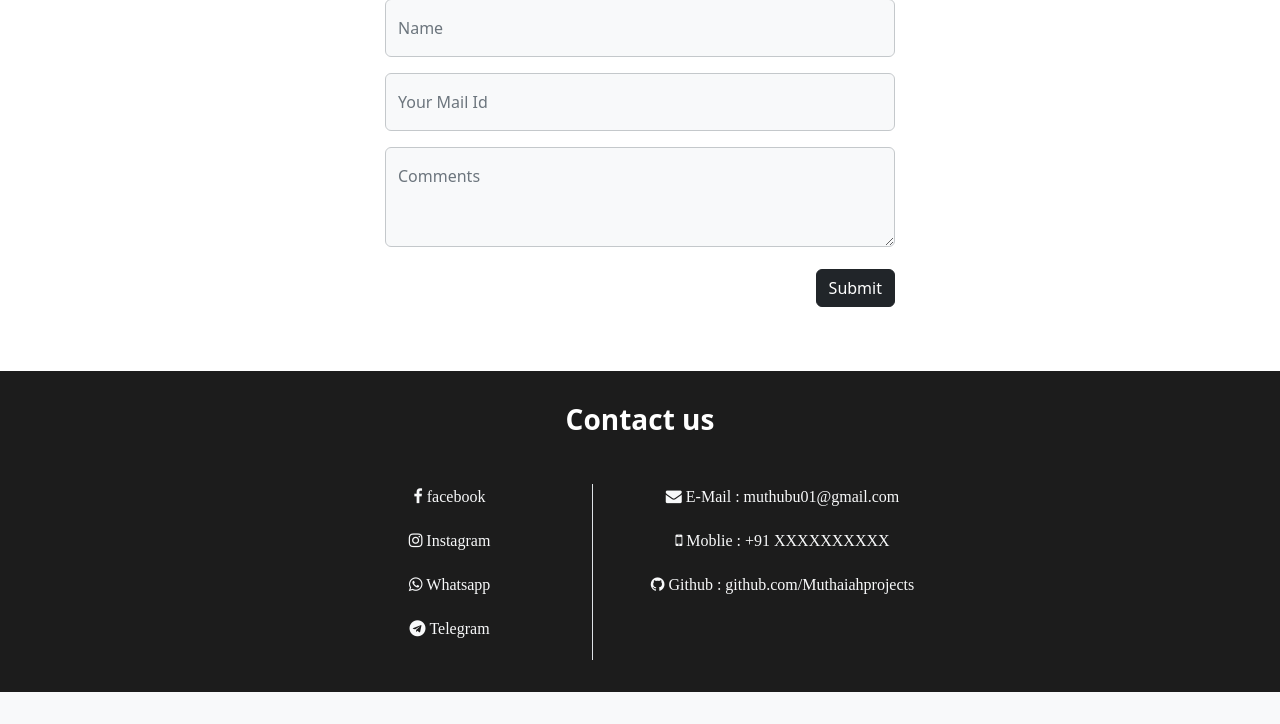
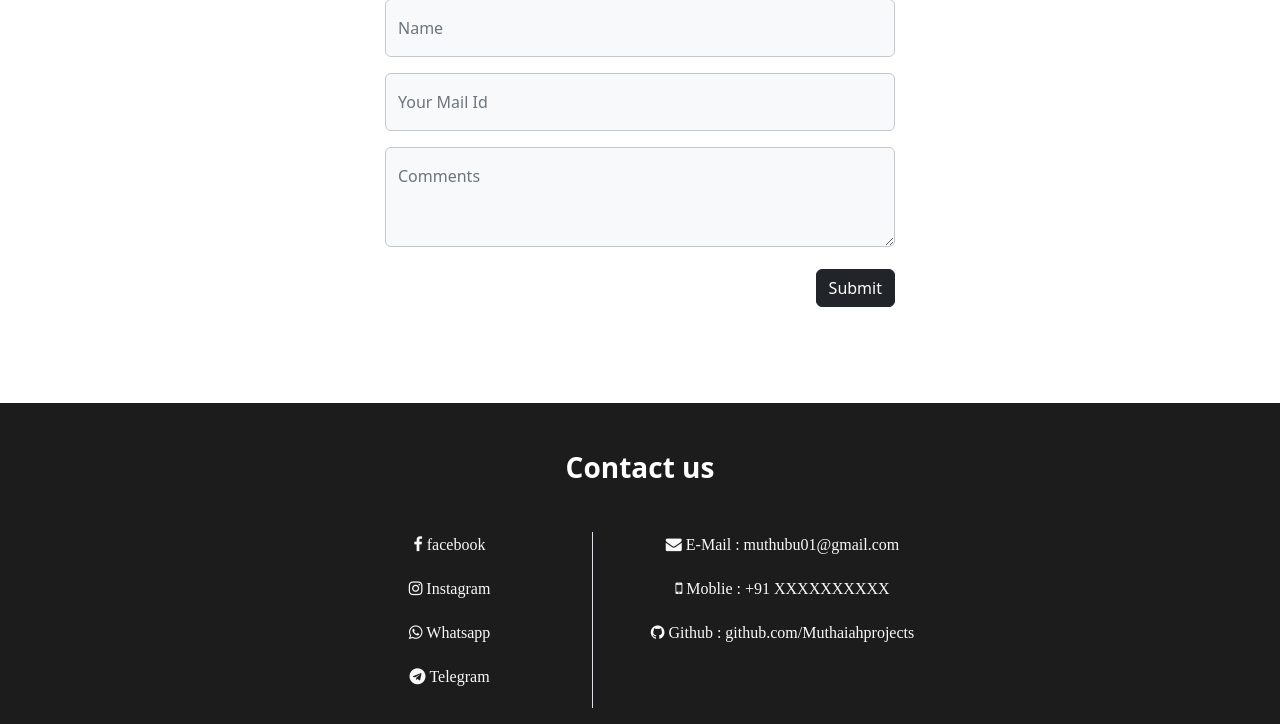
Before and after one commit to muthubu/myprofile, a Django app: template app/templates/myprofile.html in a window 1280 px wide. Shown: the part 5074-5798 px from the top of the page. Before the commit the page ends 5766 px from the top, so only its background shows below. Run offline with Django 3.2, Linux system fonts and the light colour scheme; the template is opened without the code that fills it, so the values that code supplies are empty; some libraries are stand-ins or nearby versions.

Commit message:
footer size change

```diff
--- a/app/templates/myprofile.html
+++ b/app/templates/myprofile.html
@@ -327,33 +327,33 @@
         </div>
     </div>
 </section>
-<footer class="p-3">
+<footer>
     <div class="container text-center">
-        <h3 class="mb-5 mt-3"><b>Contact us</b></h3>
+        <h3 class="mb-5 mt-5 pt-5"><b>Contact us</b></h3>
         <div class="row justify-content-center">
-            <ul class="col-md-3 col-6 border-end">
+            <ul class="col-md-3 col-5 border-end">
                 <li class="non">
-                    <a href="#" class="px-2 pt-1 text-light"><i class="fa fa-facebook"> facebook</i></a>
+                    <a href="#" class="pt-1 text-light"><i class="fa fa-facebook"> facebook</i></a>
                 </li>
                 <li class="non">
-                    <a href="#" class="px-2 text-light"><i class="fa fa-instagram"> Instagram</i></a>
+                    <a href="#" class="text-light"><i class="fa fa-instagram"> Instagram</i></a>
                 </li>
                 <li class="non">
-                    <a href="#" class="px-2 text-light"><i class="fa fa-whatsapp"> Whatsapp</i></a>
+                    <a href="#" class="text-light"><i class="fa fa-whatsapp"> Whatsapp</i></a>
                 </li>
                 <li class="non">
-                    <a href="#" class="px-2 text-light"><i class="fa fa-telegram"> Telegram</i></a>
+                    <a href="#" class="text-light"><i class="fa fa-telegram"> Telegram</i></a>
                 </li>
                 </ul>
-            <ul class="col-md-4 col-6">
+            <ul class="col-md-4 col-7">
                 <li class="non">
-                    <a href="#" class="px-2 text-light"><i class="fa fa-envelope"> E-Mail : muthubu01@gmail.com</i></a>
+                    <a href="#" class="text-light"><i class="fa fa-envelope"> E-Mail : muthubu01@gmail.com</i></a>
                 </li>
                 <li class="non">
-                    <a href="#" class="px-2 text-light"><i class="fa fa-mobile"> Moblie : +91 XXXXXXXXXX</i></a>
+                    <a href="#" class="text-light"><i class="fa fa-mobile"> Moblie : +91 XXXXXXXXXX</i></a>
                 </li>
                 <li class="non">
-                    <a href="#" class="px-2 text-light"><i class="fa fa-github"> Github : github.com/Muthaiahprojects</i></a>
+                    <a href="#" class="text-light"><i class="fa fa-github"> Github : github.com/Muthaiahprojects</i></a>
                 </li>
             </ul>
         </div>
```
